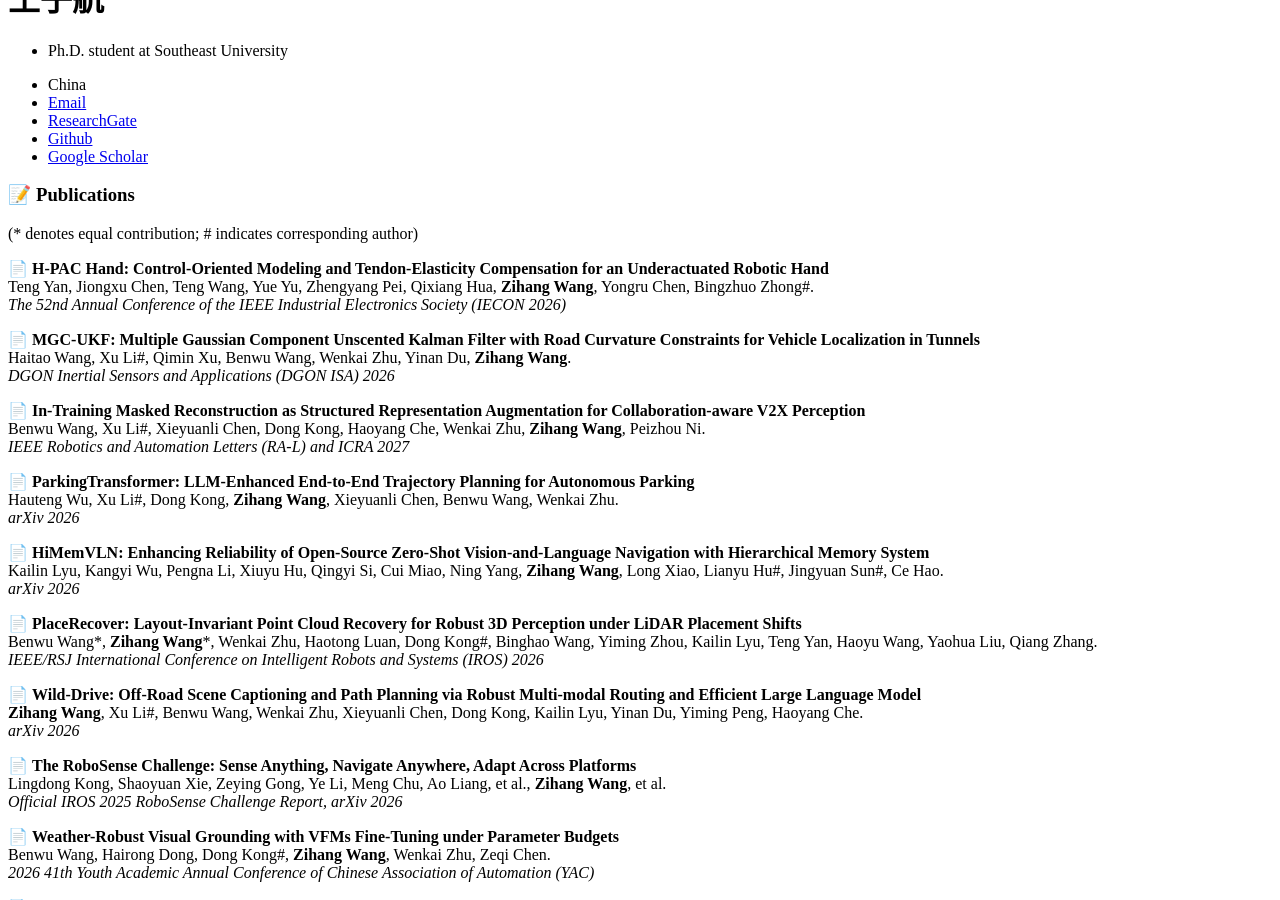
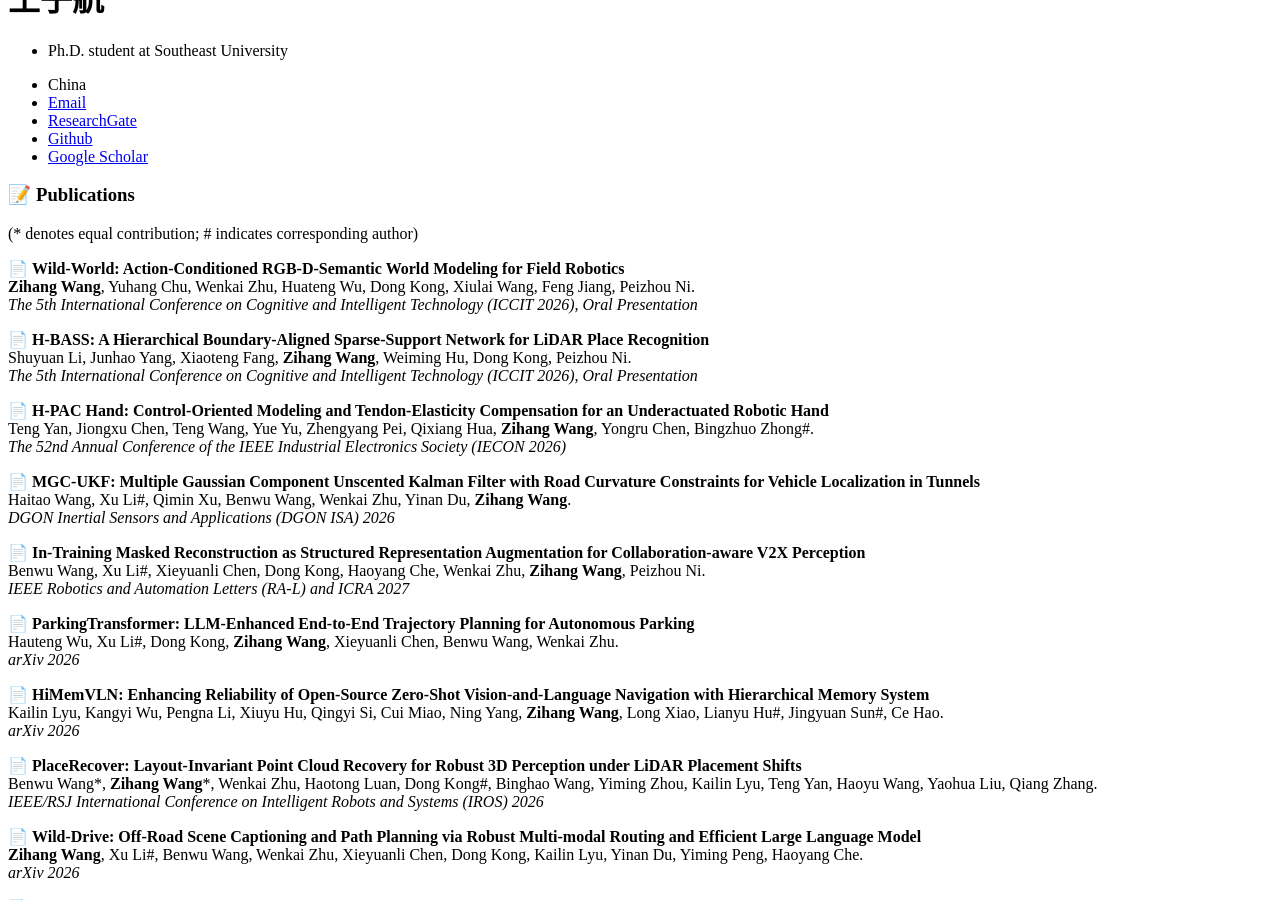
Before and after one commit to wangzihanggg/wangzihanggg.github.io, a Jekyll site: the page built from _pages/includes/pub.md, in a window 1280 px wide and 900 px high, scrolled down 308 px. Built offline with Jekyll 4.4.1, drawn with Linux system fonts in a browser that asks for light colours; our own code applies the rules of GitHub Pages for plain Markdown files.

Commit message:
Update publications in pub.md
Added new publications to the publications section.

```diff
--- a/_pages/includes/pub.md
+++ b/_pages/includes/pub.md
@@ -4,6 +4,18 @@
 (* denotes equal contribution; # indicates corresponding author)
 
 <div class="paper-text">
+
+<p> 📄
+  <strong>Wild-World: Action-Conditioned RGB-D-Semantic World Modeling for Field Robotics</strong><br>
+  <strong>Zihang Wang</strong>, Yuhang Chu, Wenkai Zhu, Huateng Wu, Dong Kong, Xiulai Wang, Feng Jiang, Peizhou Ni.<br>
+  <em>The 5th International Conference on Cognitive and Intelligent Technology (ICCIT 2026), Oral Presentation</em>
+</p>
+
+<p> 📄
+  <strong>H-BASS: A Hierarchical Boundary-Aligned Sparse-Support Network for LiDAR Place Recognition</strong><br>
+  Shuyuan Li, Junhao Yang, Xiaoteng Fang, <strong>Zihang Wang</strong>, Weiming Hu, Dong Kong, Peizhou Ni.<br>
+  <em>The 5th International Conference on Cognitive and Intelligent Technology (ICCIT 2026), Oral Presentation</em>
+</p>
 
 <p> 📄
   <strong>H-PAC Hand: Control-Oriented Modeling and Tendon-Elasticity Compensation for an Underactuated Robotic Hand</strong><br>
```
